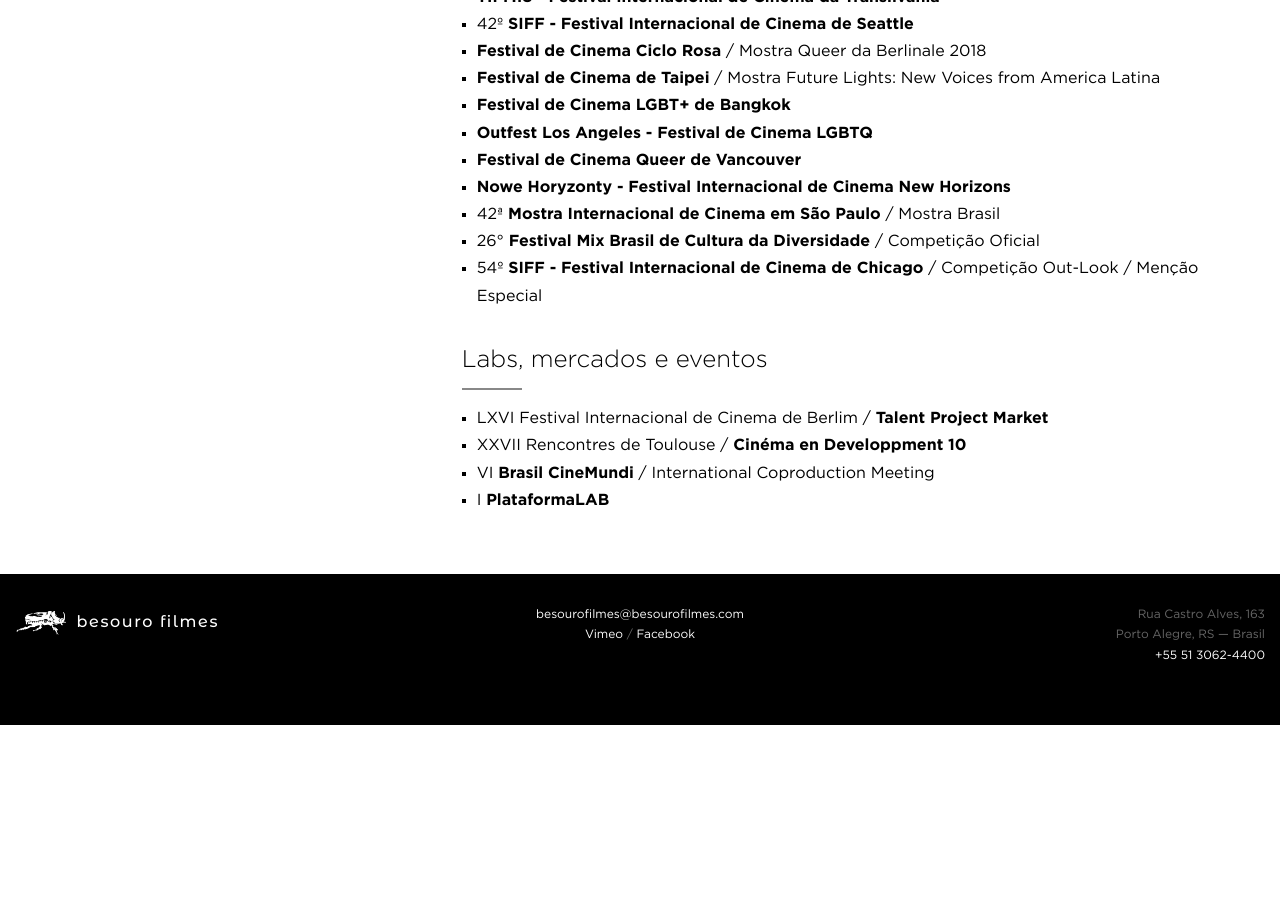
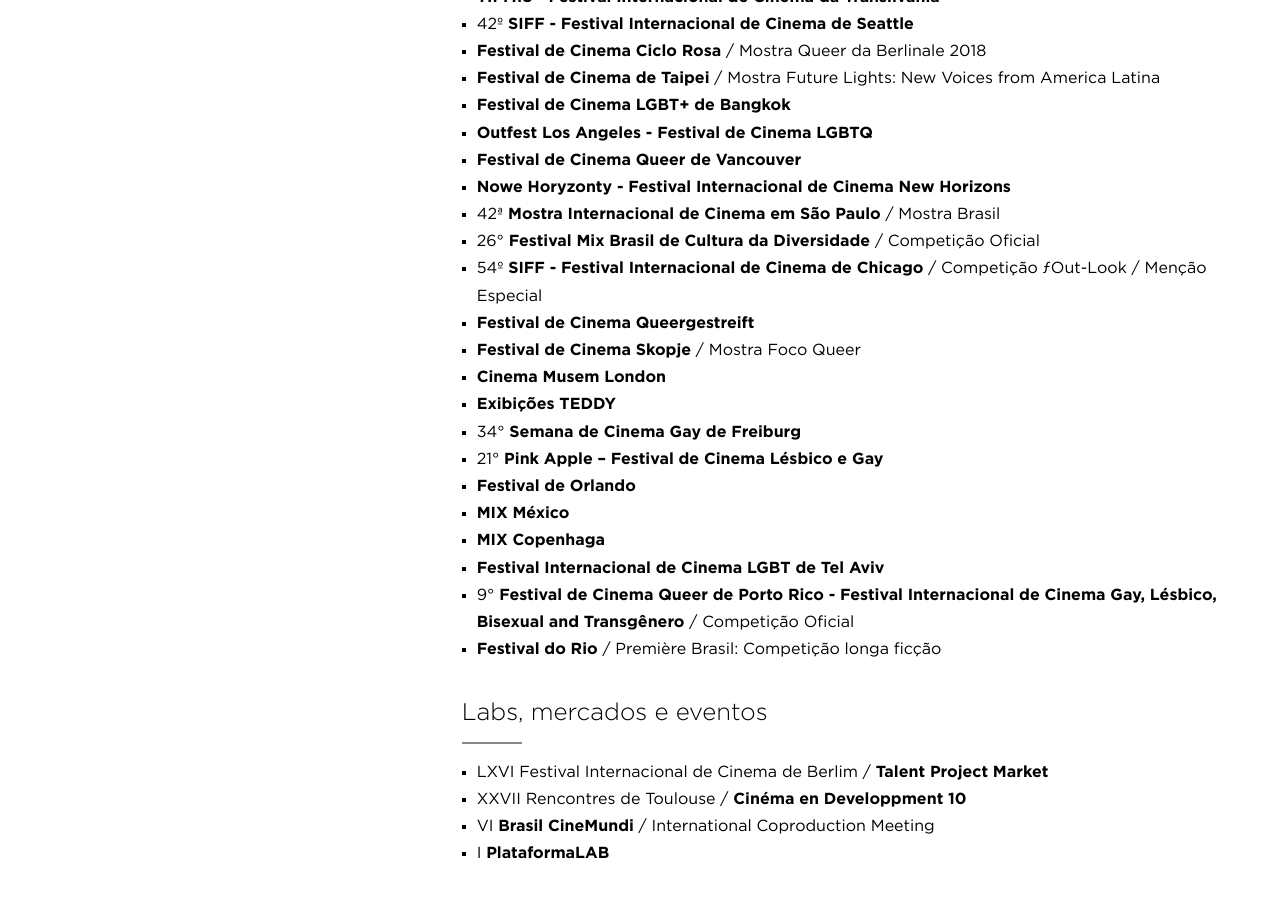
Before and after one commit to arthrfrts/besouro, a Jekyll site: the page built from _projects/tintabruta.md, in a window 1280 px wide and 900 px high, scrolled down 1427 px. Built offline with Jekyll 4.4.1, drawn with Linux system fonts in a browser that asks for light colours; before the commit the page ends 2152 px from its top, so only the background shows below that.

Commit message:
Updated Tintabruta

```diff
--- a/_projects/tintabruta.md
+++ b/_projects/tintabruta.md
@@ -48,7 +48,19 @@
 * **Nowe Horyzonty - Festival Internacional de Cinema New Horizons**
 * 42ª **Mostra Internacional de Cinema em São Paulo** / Mostra Brasil
 * 26° **Festival Mix Brasil de Cultura da Diversidade** / Competição Oficial
-* 54º **SIFF - Festival Internacional de Cinema de Chicago** / Competição Out-Look / Menção Especial
+* 54º **SIFF - Festival Internacional de Cinema de Chicago** / Competição ƒOut-Look / Menção Especial
+* **Festival de Cinema Queergestreift**
+* **Festival de Cinema Skopje** / Mostra Foco Queer
+* **Cinema Musem London**
+* **Exibições TEDDY**
+* 34° **Semana de Cinema Gay de Freiburg**
+* 21° **Pink Apple – Festival de Cinema Lésbico e Gay**
+* **Festival de Orlando**
+* **MIX México**
+* **MIX Copenhaga**
+* **Festival Internacional de Cinema LGBT de Tel Aviv**
+* 9° **Festival de Cinema Queer de Porto Rico - Festival Internacional de Cinema Gay, Lésbico, Bisexual and Transgênero** / Competição Oficial
+* **Festival do Rio** / Première Brasil: Competição longa ficção
 
 ## Labs, mercados e eventos
 * LXVI Festival Internacional de Cinema de Berlim / **Talent Project Market**
```
